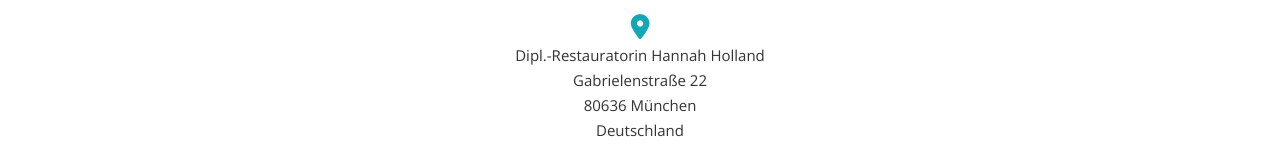
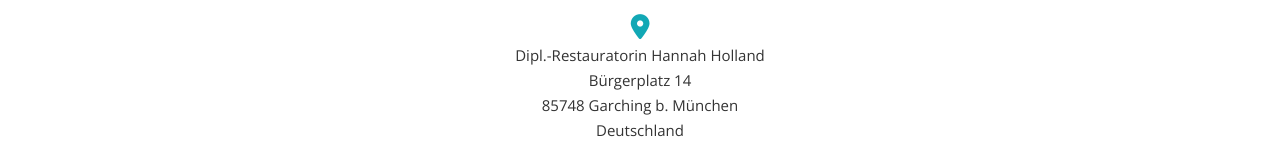
Before and after one commit to hannahholland/website, a plain HTML site: page index.html in a window 1280 px wide. Shown: the part 2744-2909 px from the top of the page. Drawn offline with nearby package versions, Linux system fonts and the light colour scheme.

Commit message:
Adresse update

```diff
--- a/index.html
+++ b/index.html
@@ -630,8 +630,8 @@
         <p>
             <i class="fa fa-map-marker icon-location" aria-hidden="true"></i><br>
             <span>Dipl.-Restauratorin Hannah Holland</span> <br>
-            <span>Gabrielenstraße 22</span> <br>
-            <span>80636 München</span> <br>
+            <span>Bürgerplatz 14</span> <br>
+            <span>85748 Garching b. München</span> <br>
             <span>Deutschland</span> <br>
         </p>
         <p class="mt30">
```
